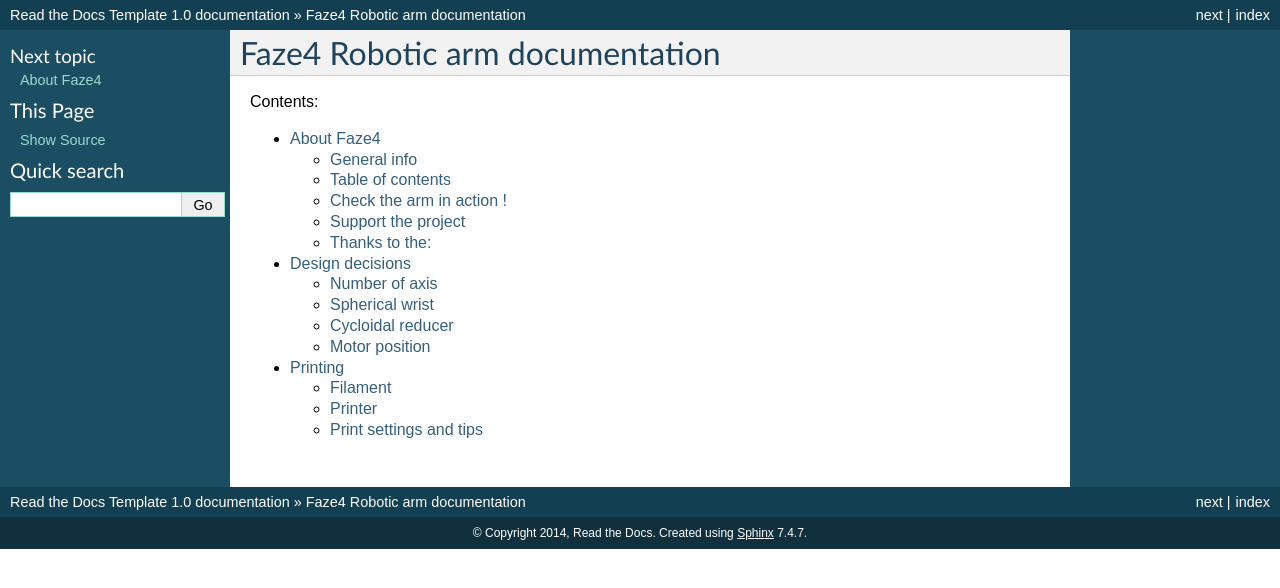
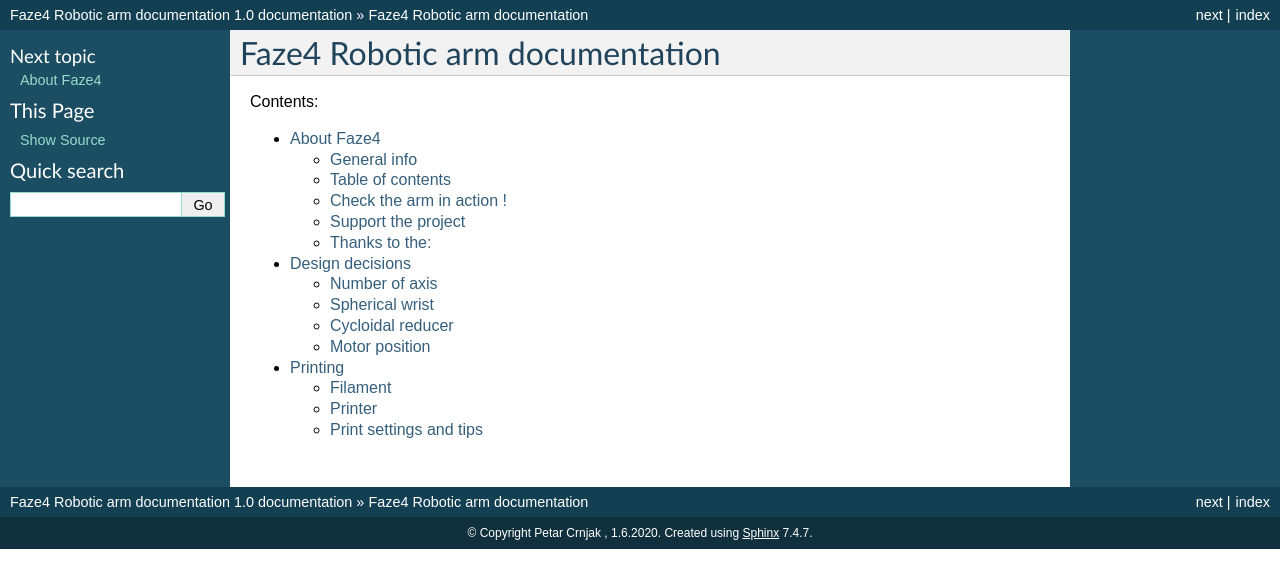
Before and after one commit to PCrnjak/Read_the_docs_test, a Sphinx documentation site: the page built from docs/index.rst, in a window 1280 px wide. Shown: the top 588 px of the page. Built offline with Sphinx 7.4.7, drawn with Linux system fonts in a browser that asks for light colours.

Commit message:
Update conf.py

```diff
--- a/docs/conf.py
+++ b/docs/conf.py
@@ -43,8 +43,8 @@ source_suffix = '.rst'
 master_doc = 'index'
 
 # General information about the project.
-project = u'Read the Docs Template'
-copyright = u'2014, Read the Docs'
+project = u'Faze4 Robotic arm documentation'
+copyright = u'Petar Crnjak , 1.6.2020'
 
 # The version info for the project you're documenting, acts as replacement for
 # |version| and |release|, also used in various other places throughout the
```
